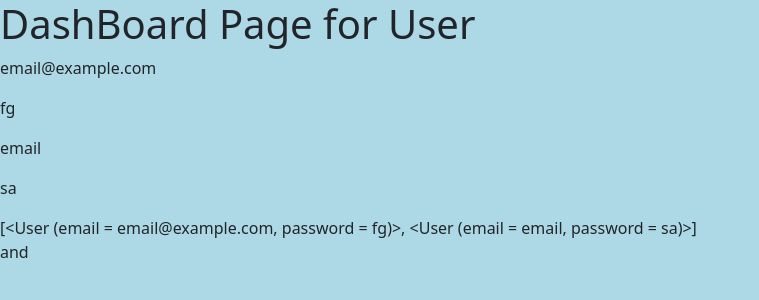
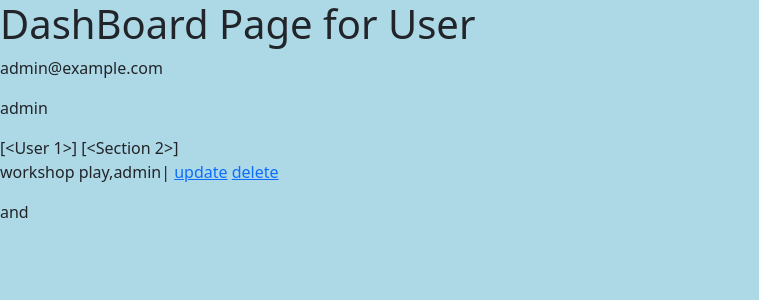
Before and after one commit to shrikrishna97/App_dev_1_workshop, a Flask app: page /dash in a window 1280 px wide. Shown: the top 300 px of the page, without its empty margins (0-759 px from the left). Run offline with Flask 3, Linux system fonts and the light colour scheme.

Commit message:
workshop day-4

```diff
--- a/main.py
+++ b/main.py
@@ -1,6 +1,6 @@
 from flask import Flask,render_template,request, redirect, url_for
 # from jinja2 import template
-from model import db,User as user_model
+from model import db,User as user_model,Section
 
 app = Flask(__name__)
 app.secret_key = "workshop-secret-key"
@@ -54,14 +54,14 @@ def signup():
     elif request.method=='POST':
         email = request.form['email']
         passw = request.form['password']
-
+        username = request.form['username']
         c = user_model.query.filter_by(email=email).first()
         print("sign",c)
         if c:
             return render_template('DashBoard.html',email=email,passw=passw)
         else:
             info ="hey there"
-            user=user_model(email=email,password=passw)
+            user=user_model(email=email,password=passw,role="admin",username=username)
             db.session.add(user)
             db.session.commit()
             return render_template('login.html',info=info)
@@ -69,7 +69,61 @@ def signup():
 @app.route('/dash', methods=["GET"])
 def dash():
     users1 = user_model.query.all()
-    return render_template('DashBoard.html',users=users1)
+    data = Section.query.all()
+    return render_template('DashBoard.html',users=users1, data=data)
+
+@app.route('/upload/section/<int:user_id>', methods=['GET','POST'])
+def upload_section(user_id):
+    if request.method == 'GET':
+        return render_template('upload_section.html',id=user_id)
+    if request.method == 'POST':
+        name = request.form['sec_name']
+        desc = request.form['sec_description']
+        new_section = Section( sec_name=name, sec_description=desc,user_id=user_id)
+
+        db.session.add(new_section)
+        db.session.commit()
+        return redirect(url_for('dash'))
+
+
+    # return render_template('upload_section.html',id=id)
+
+@app.route('/update/section/<int:sec_id>', methods=['GET','POST'])
+def update_section(sec_id):
+    if request.method == 'GET':
+        return render_template('update_section.html',id=sec_id)
+    if request.method == 'POST':
+        name = request.form['sec_name']
+        Section.query.filter_by(id=sec_id).update({Section.sec_name: name})
+
+        # print(db.session.update(Section,sec_id))
+        # print(Section.query.filter_by(id=sec_id))
+        # new_section = Section( sec_name=name)
+
+        # db.session.add(new_section)
+        db.session.commit()
+        return redirect(url_for('dash'))
+    return render_template('update_section.html',id=sec_id)
+
+@app.route('/delete/section/<int:sec_id>', methods=['GET','POST'])
+def delete_section(sec_id):
+    section = Section.query.get_or_404(sec_id)
+        # Section.query.filter_by(id=sec_id).delete({Section.sec_name: name})
+    db.session.delete(section)
+        # db.session.add(new_section)
+    db.session.commit()
+    return redirect(url_for('dash'))
+    # return render_template('DashBoard.html')
+
+# @app.route('/search/<string:name>', methods=["GET"])
+# def search(name):
+#     data = Section.query.all()
+#     if name1 in data:
+#         name1 = name
+#         return render_template('search.html')
+#     else:
+#         return render_template('error.html')
+#     # return render_template('search.html')
 
 if __name__ == '__main__':
     app.run(debug=True)
--- a/model.py
+++ b/model.py
@@ -1,11 +1,28 @@
+from datetime import datetime
 from flask_sqlalchemy import SQLAlchemy
 
 db = SQLAlchemy()
 
+# class User(db.Model):
+#     user_id = db.Column(db.Integer,primary_key=True,autoincrement=True)
+#     email = db.Column(db.String(200),nullable=False)
+#     password = db.Column(db.String(20),nullable=False)
+
+#     def __repr__(self):
+#         return '<User (email = %s, password = %s)>' %(self.email, self.password)
+
 class User(db.Model):
-    user_id = db.Column(db.Integer,primary_key=True,autoincrement=True)
-    email = db.Column(db.String(200),nullable=False)
-    password = db.Column(db.String(20),nullable=False)
+    id = db.Column(db.Integer, primary_key=True)
+    username = db.Column(db.String(20), unique=True, nullable=False)
+    password = db.Column(db.String(60), nullable=False)
+    email = db.Column(db.String(120), unique=True, nullable=False)
+    role = db.Column(db.String(20), nullable=False)
+    # ebooks = db.relationship('EBook', backref='owner', lazy=True)
+    sections = db.relationship('Section', backref='owner', lazy=True)
 
-    def __repr__(self):
-        return '<User (email = %s, password = %s)>' %(self.email, self.password)
+class Section(db.Model):
+    id = db.Column(db.Integer, primary_key=True)
+    sec_name = db.Column(db.String(100), nullable=False)
+    sec_description = db.Column(db.Text)
+    date_created = db.Column(db.DateTime, default=datetime.utcnow)
+    user_id = db.Column(db.Integer, db.ForeignKey('user.id'), nullable=False)
--- a/templates/DashBoard.html
+++ b/templates/DashBoard.html
@@ -16,6 +16,16 @@
         <p>{{user.password}}</p>
         {% endfor %}
         {{users}}
+
+        {{data}}
+        {% for sec in data %}
+        <p>{{sec.sec_name}}
+        {{sec.sec_description}},{{sec.owner.username}}|
+        <a href="{{ url_for('update_section', sec_id=sec.id) }}">update</a>
+        <a href="{{ url_for('delete_section', sec_id=sec.id) }}">delete</a>
+
+    </p>
+        {% endfor %}
           <p>{{email}} and {{passw}}</p>
     </div>
 
--- a/templates/signup.html
+++ b/templates/signup.html
@@ -18,6 +18,12 @@
                 </div>
               </div>
               <div class="mb-3 row">
+                <label for="inputName" class="col-sm-2 col-form-label">Username</label>
+                <div class="col-sm-10">
+                  <input type="name" name="username" class="form-control" id="inputName">
+                </div>
+              </div>
+              <div class="mb-3 row">
                 <label for="inputPassword" class="col-sm-2 col-form-label">Password</label>
                 <div class="col-sm-10">
                   <input type="password" name="password" class="form-control" id="inputPassword">
```
Also changed, not shown: templates/update_section.html (added, +20 -0 lines), templates/upload_section.html (added, +23 -0 lines), instance/db1.sqlite3.
